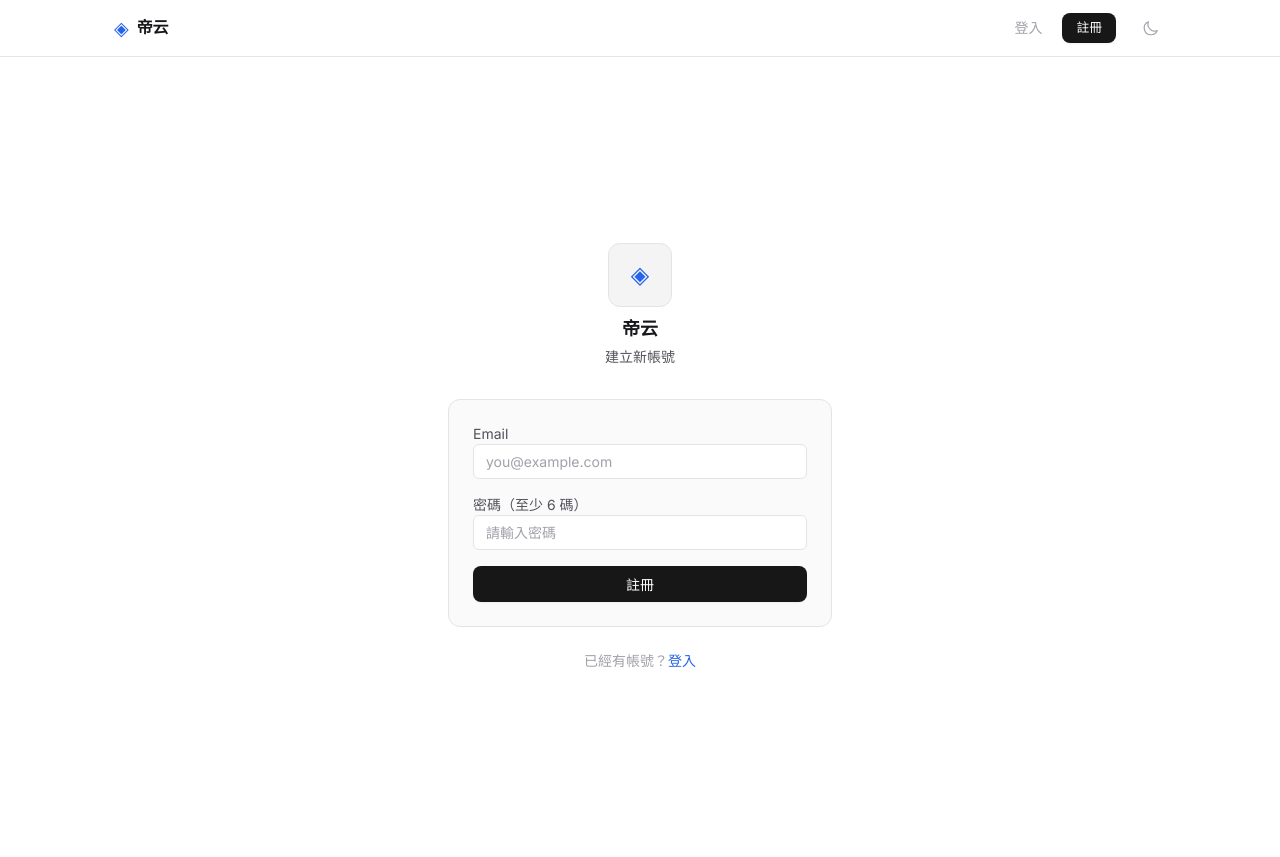
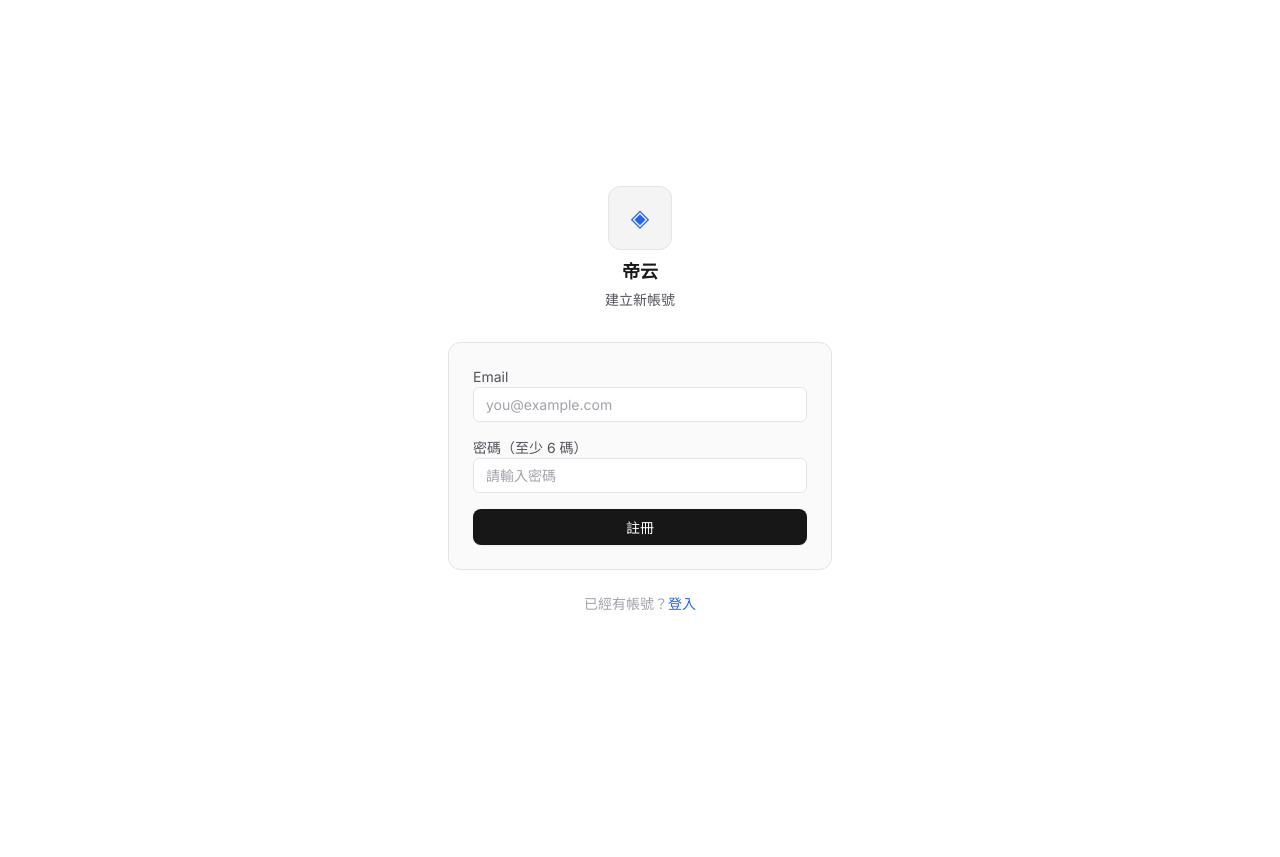
Before and after one commit to diacg-longxiadi/vps-platform, a FastAPI app: page /register in a window 1280 px wide. After the commit the page ends 610 px from the top, so only its background shows below. Run offline with FastAPI, Linux system fonts and the light colour scheme.

Commit message:
auth 頁面去除 nav，全螢幕居中卡片

```diff
--- a/style.css
+++ b/style.css
@@ -265,3 +265,4 @@ body{background:var(--bg-primary);color:var(--text);font-family:'Inter',-apple-s
 .btn-primary:active{transform:scale(.98)}
 .dark .btn-primary{box-shadow:0 1px 2px 0 rgba(0,0,0,.05)}
 .light .btn-primary{box-shadow:0 1px 2px 0 rgba(0,0,0,.05)}
+.auth-bg{background:var(--bg-primary)}
--- a/templates/base.html
+++ b/templates/base.html
@@ -23,7 +23,7 @@
 </script>
 </head>
 <body>
-<nav class="nav">
+{% block nav %}<nav class="nav">
   <div class="nav-inner">
     <a href="/" class="nav-brand">
       <span class="brand-icon">◈</span>
@@ -45,9 +45,10 @@
       </button>
     </div>
   </div>
-</nav>
-<main class="main">
+</nav>{% endblock %}
+{% block main %}<main class="main">
 {% block content %}{% endblock %}
+</main>{% endblock %}
 </main>
 <script>
 function toggleTheme(){
--- a/templates/login.html
+++ b/templates/login.html
@@ -1,7 +1,8 @@
 {% extends "base.html" %}
 {% block title %}登入 - 帝云{% endblock %}
-{% block content %}
-<div class="min-h-screen flex items-center justify-center p-4">
+{% block nav %}{% endblock %}
+{% block main %}
+<div class="min-h-screen flex items-center justify-center p-4 auth-bg">
   <div class="w-full max-w-sm">
     <div class="text-center mb-8">
       <div class="auth-logo w-16 h-16 mx-auto mb-2 rounded-xl flex items-center justify-center">◈</div>
--- a/templates/register.html
+++ b/templates/register.html
@@ -1,7 +1,8 @@
 {% extends "base.html" %}
 {% block title %}註冊 - 帝云{% endblock %}
-{% block content %}
-<div class="min-h-screen flex items-center justify-center p-4">
+{% block nav %}{% endblock %}
+{% block main %}
+<div class="min-h-screen flex items-center justify-center p-4 auth-bg">
   <div class="w-full max-w-sm">
     <div class="text-center mb-8">
       <div class="auth-logo w-16 h-16 mx-auto mb-2 rounded-xl flex items-center justify-center">◈</div>
```
